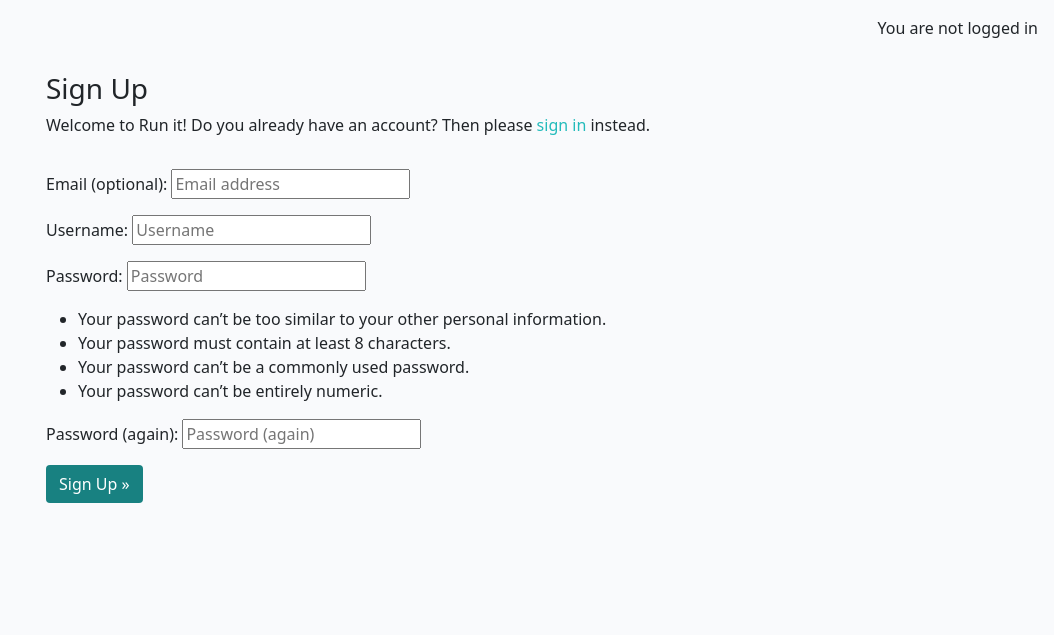
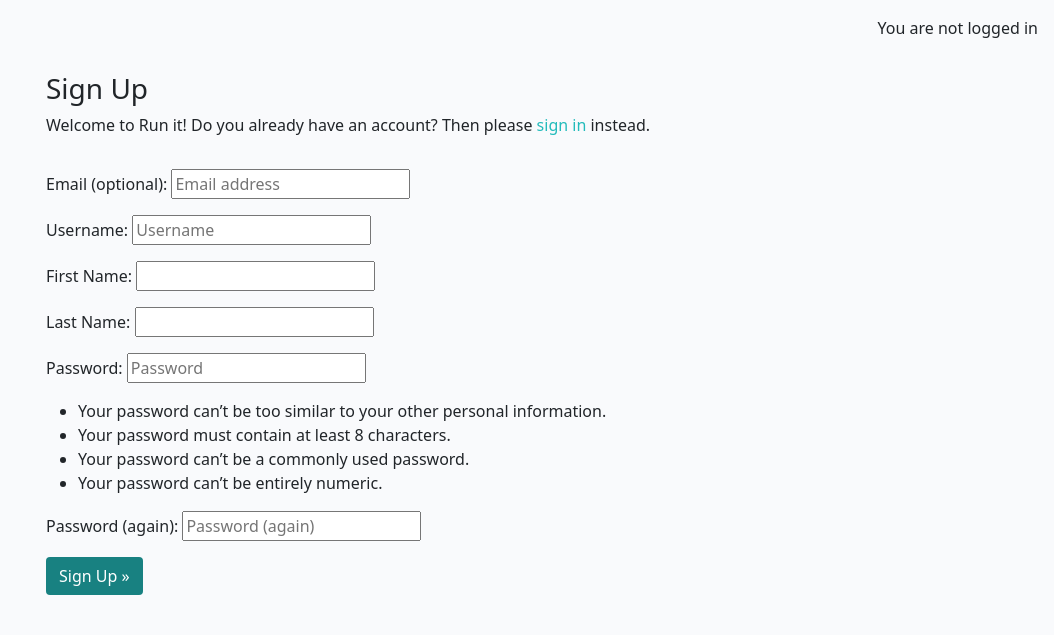
Before and after one commit to jdohertydev/runit, a Django app: page /accounts/signup/ in a window 1280 px wide. Shown: the part 60-695 px from the top of the page, without its empty margins (226-1280 px from the left). Run offline with Django 4.2, Linux system fonts and the light colour scheme.

Commit message:
Update signup form so user has to add first and surname. Update postevent_details.html so participants list shows full name.

```diff
--- a/events_listing/forms.py
+++ b/events_listing/forms.py
@@ -1,4 +1,5 @@
 from .models import Comment
+from allauth.account.forms import SignupForm
 from django import forms
 
 
@@ -8,3 +9,14 @@ class CommentForm(forms.ModelForm):
     class Meta:
         model = Comment
         fields = ('body',)
+
+class CustomSignupForm(SignupForm):
+    first_name = forms.CharField(max_length=30, label='First Name', required=True)
+    last_name = forms.CharField(max_length=30, label='Last Name', required=True)
+
+    def save(self, request):
+        user = super(CustomSignupForm, self).save(request)
+        user.first_name = self.cleaned_data['first_name']
+        user.last_name = self.cleaned_data['last_name']
+        user.save()
+        return user
--- a/events_listing/templates/events_listing/postevent_detail.html
+++ b/events_listing/templates/events_listing/postevent_detail.html
@@ -119,7 +119,7 @@
                 {% if signups %}
                 <ol>
                     {% for signup in signups %}
-                    <li>{{ signup.user.username }}</li>
+                    <li>{{ signup.user.first_name }} {{ signup.user.last_name }}</li>
                     {% endfor %}
                 </ol>
                 {% else %}
```
Also changed, not shown: myproject/settings.py (+7 -1 lines).
